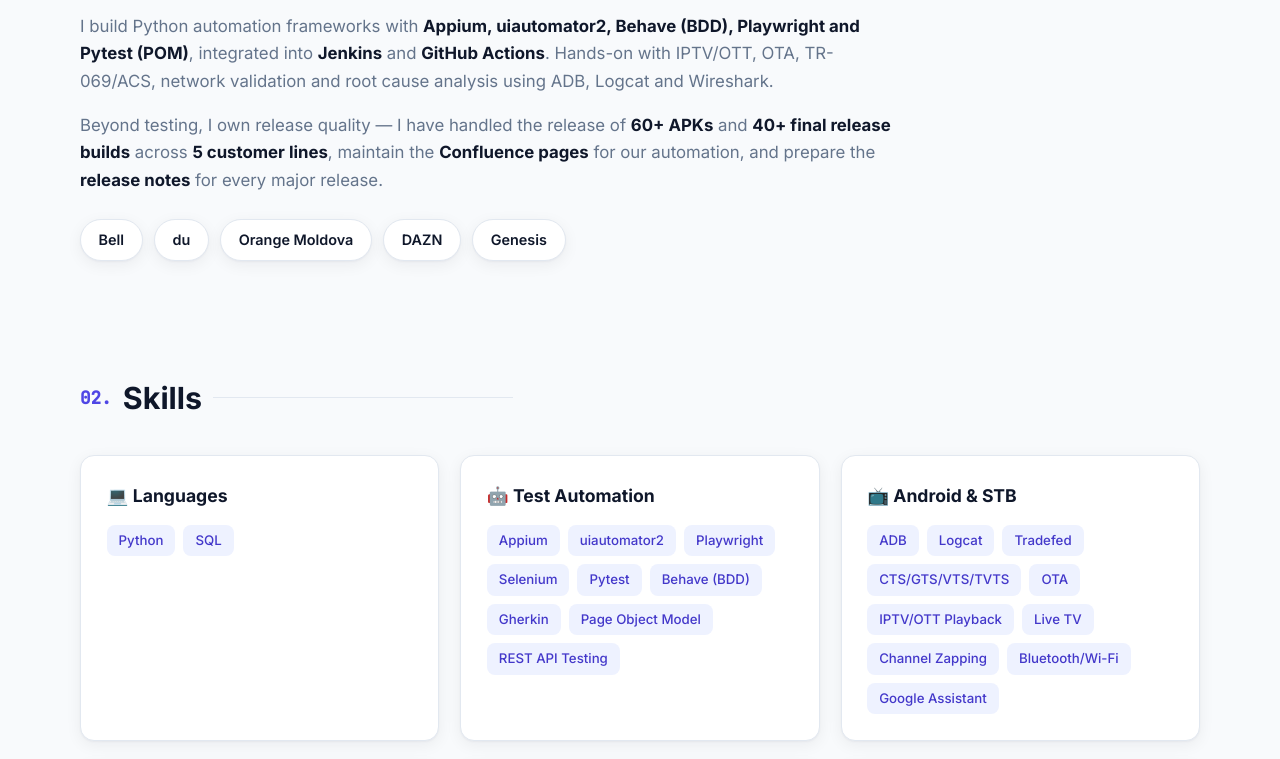
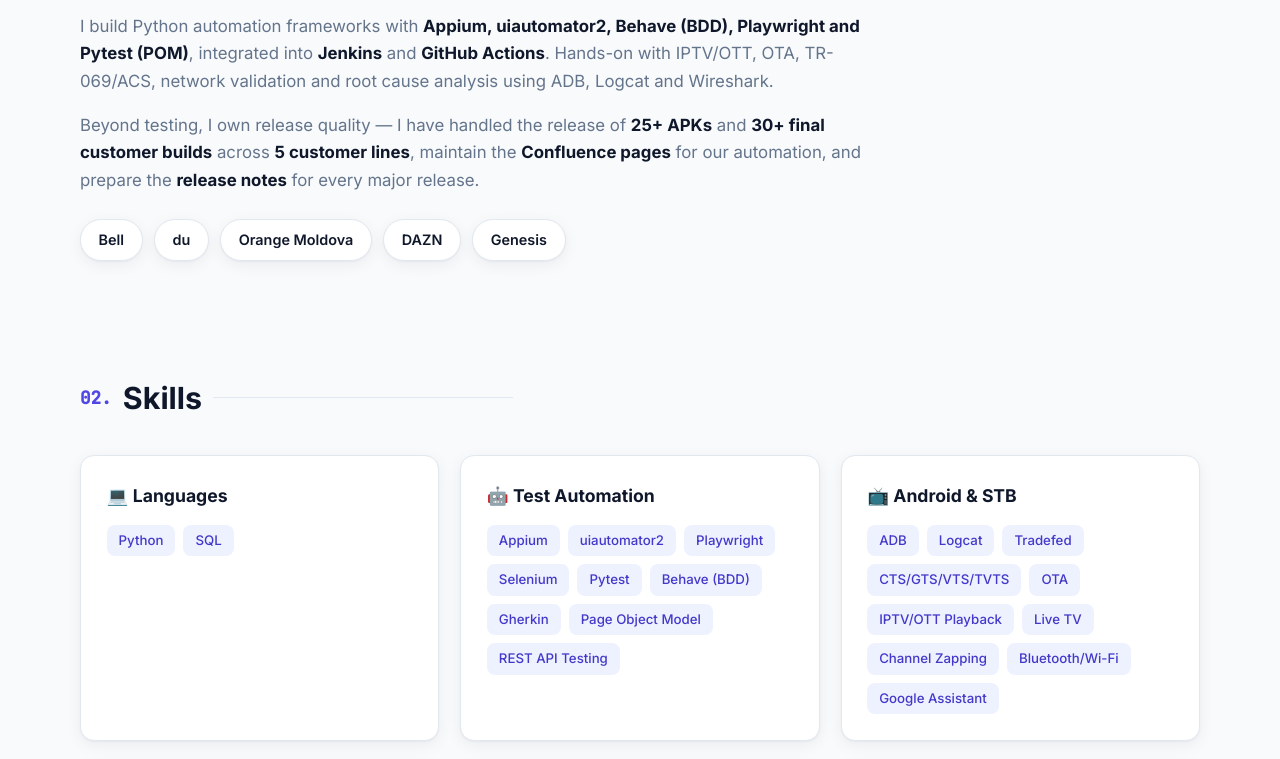
Before and after one commit to dhikshanandhinis-collab/portfolio, a plain HTML site: page index.html in a window 1280 px wide. Shown: the part 1060-1819 px from the top of the page. Drawn offline with Linux system fonts and the light colour scheme.

Commit message:
Update release counts to 25+ APKs and 30+ final customer builds

```diff
--- a/index.html
+++ b/index.html
@@ -97,8 +97,8 @@
           network validation and root cause analysis using ADB, Logcat and Wireshark.
         </p>
         <p>
-          Beyond testing, I own release quality &mdash; I have handled the release of <strong>60+ APKs</strong> and
-          <strong>40+ final release builds</strong> across <strong>5 customer lines</strong>, maintain the
+          Beyond testing, I own release quality &mdash; I have handled the release of <strong>25+ APKs</strong> and
+          <strong>30+ final customer builds</strong> across <strong>5 customer lines</strong>, maintain the
           <strong>Confluence pages</strong> for our automation, and prepare the <strong>release notes</strong> for every major release.
         </p>
         <div class="clients">
@@ -156,7 +156,7 @@
           </div>
           <ul>
             <li>QA validation of Android TV (ATV11/14) STB releases for du, Bell and ATV12 Orange Moldova, covering IPTV, OTT and networking features.</li>
-            <li>Handled the release of <strong>60+ APKs</strong> and <strong>40+ final release builds</strong> to customers across <strong>5 customer lines</strong>.</li>
+            <li>Handled the release of <strong>25+ APKs</strong> and <strong>30+ final customer builds</strong> to customers across <strong>5 customer lines</strong>.</li>
             <li>Maintain the Confluence pages for the automation framework and prepare release notes for every major release.</li>
             <li>Build and maintain Python automation with Appium, uiautomator2 and Behave (BDD) using Page Object Model, integrated into Jenkins CI/CD for regression, smoke and sanity runs on every build.</li>
             <li>Designed 1500+ test cases across Bell, du, ORM, Genesis and DAZN; manage test plans and execution in Xray.</li>
@@ -201,8 +201,8 @@
     <section id="releases" class="section container">
       <h3 class="section-title"><span class="mono">04.</span> Release Ownership</h3>
       <div class="release-banner">
-        <div class="rb-item reveal"><span class="num" data-target="60" data-suffix="+">0</span><span class="label">APKs Released</span></div>
-        <div class="rb-item reveal"><span class="num" data-target="40" data-suffix="+">0</span><span class="label">Final Release Builds</span></div>
+        <div class="rb-item reveal"><span class="num" data-target="25" data-suffix="+">0</span><span class="label">APKs Released</span></div>
+        <div class="rb-item reveal"><span class="num" data-target="30" data-suffix="+">0</span><span class="label">Final Customer Builds</span></div>
         <div class="rb-item reveal"><span class="num" data-target="5" data-suffix="">0</span><span class="label">Customer Lines</span></div>
       </div>
 
@@ -218,7 +218,7 @@
       <div class="grid release-grid">
         <div class="card reveal">
           <h4>&#128640; Release Management</h4>
-          <p>Handled the release of <strong>60+ APKs</strong> and <strong>40+ final release builds</strong> to customers, validating each release candidate before delivery.</p>
+          <p>Handled the release of <strong>25+ APKs</strong> and <strong>30+ final customer builds</strong>, validating each release candidate before delivery.</p>
           <div class="chips"><span>Bell</span><span>du</span><span>Orange Moldova</span><span>DAZN</span><span>Genesis</span></div>
         </div>
         <div class="card reveal">
```
